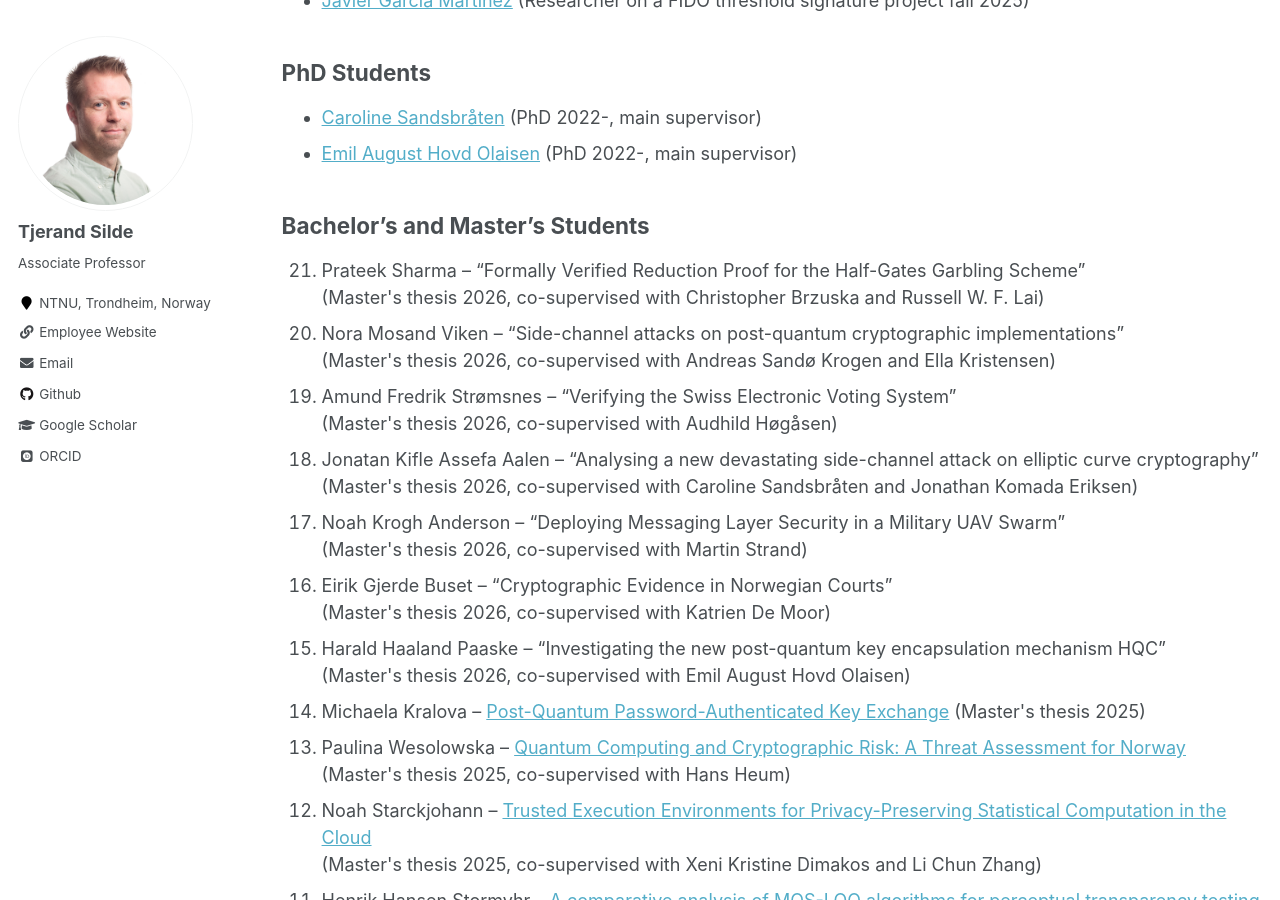
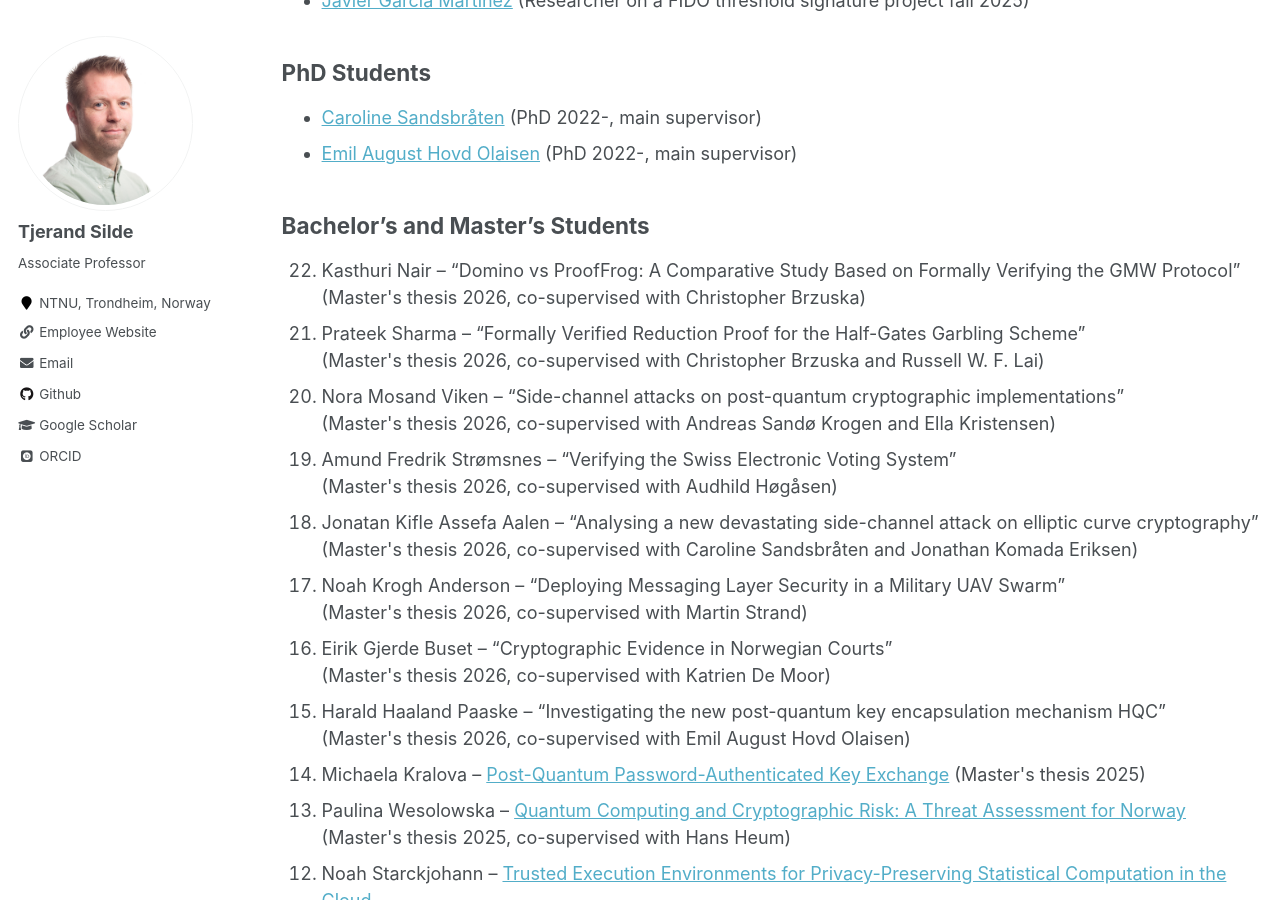
Before and after one commit to tjesi/tjesi.github.io, a Jekyll site: the page built from _pages/people.md, in a window 1280 px wide and 900 px high, scrolled down 366 px. Built offline with Jekyll 4.4.1, drawn with Linux system fonts in a browser that asks for light colours; some web fonts are replaced.

Commit message:
Update people.md

```diff
--- a/_pages/people.md
+++ b/_pages/people.md
@@ -22,6 +22,8 @@ author_profile: true
 
 
 <ol reversed>
+    <li>Kasthuri Nair – “Domino vs ProofFrog: A Comparative Study Based on Formally Verifying the GMW Protocol” <br>
+    (Master's thesis 2026, co-supervised with Christopher Brzuska)</li>
     <li>Prateek Sharma – “Formally Verified Reduction Proof for the Half-Gates Garbling Scheme” <br>
     (Master's thesis 2026, co-supervised with Christopher Brzuska and Russell W. F. Lai)</li>
     <li>Nora Mosand Viken – “Side-channel attacks on post-quantum cryptographic implementations” <br>
```
